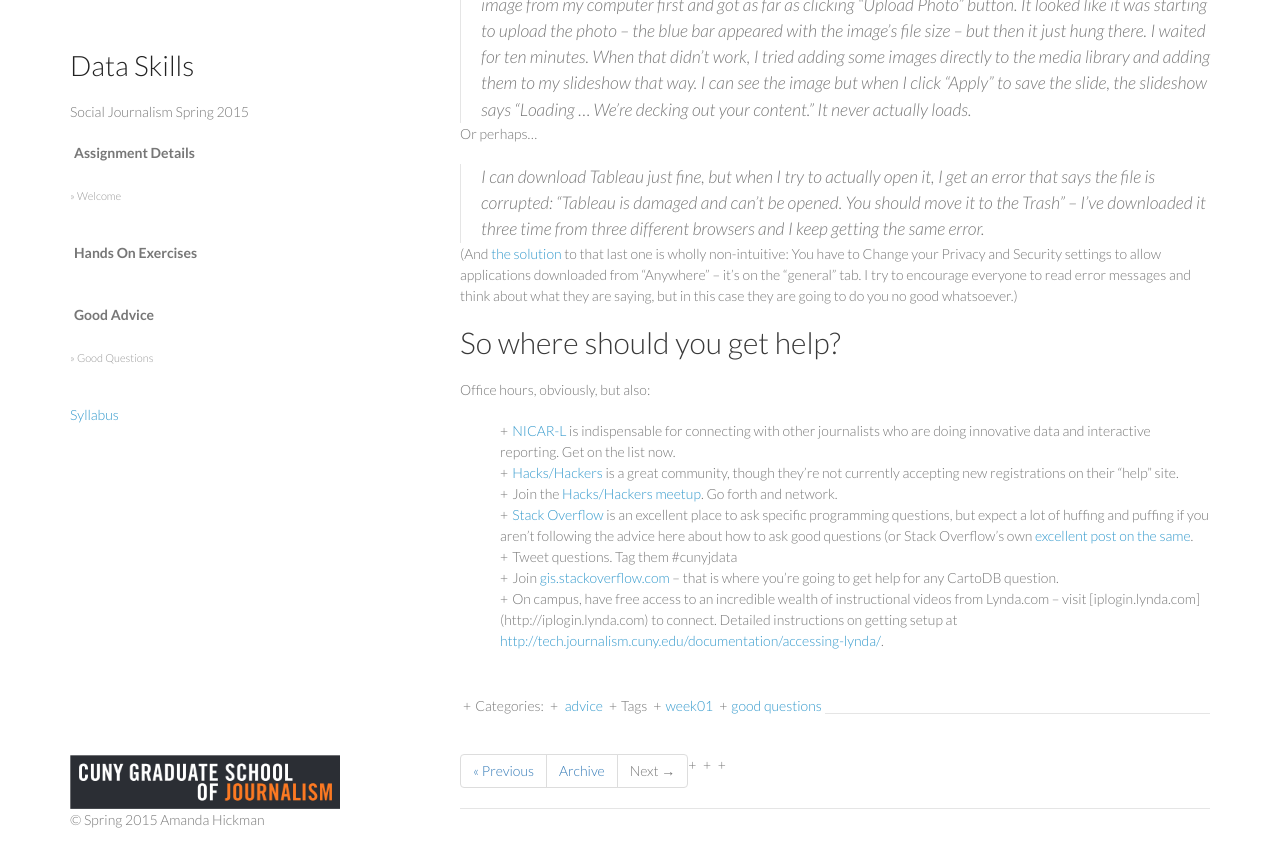
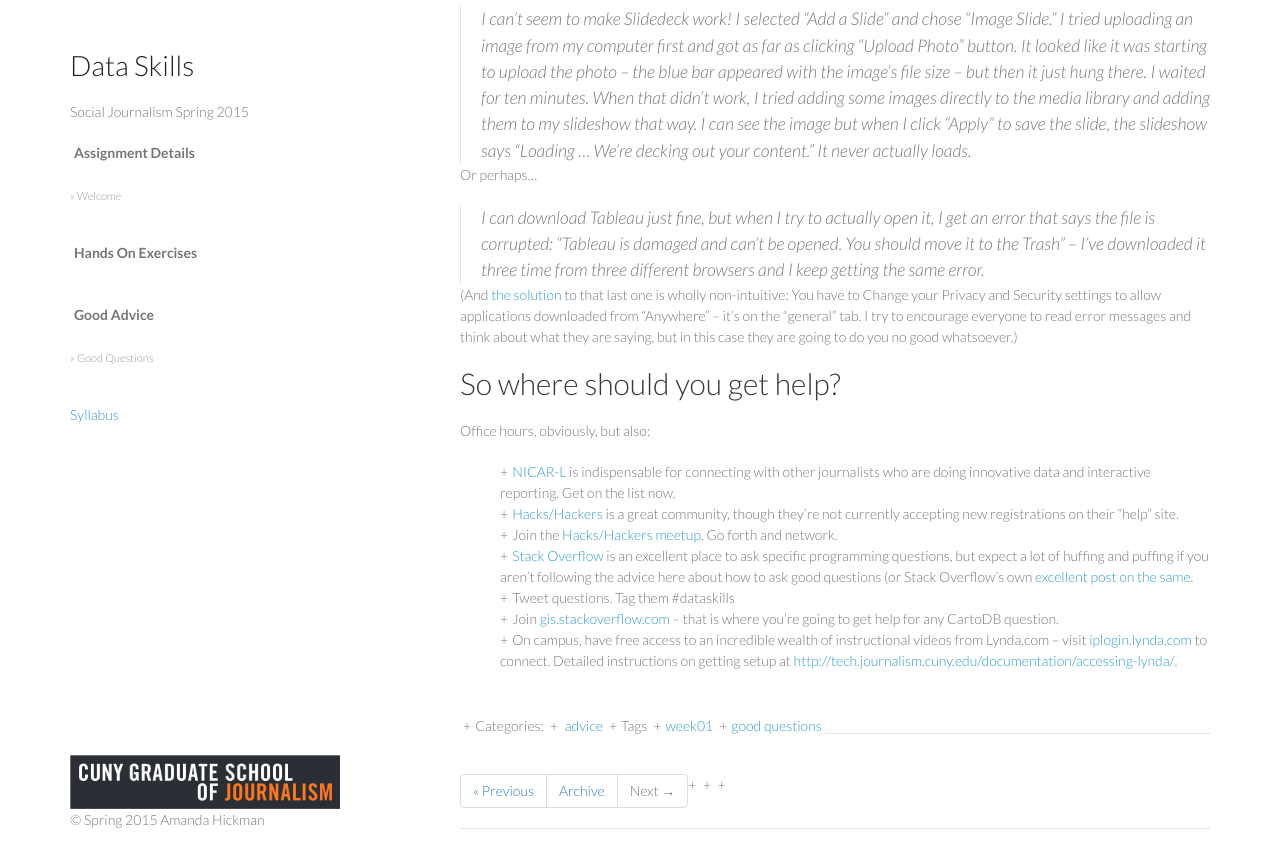
Before and after one commit to amandabee/CUNY-data-skills, a Jekyll site: the page built from _posts/2015-02-03-goodquestions.md, in a window 1280 px wide and 900 px high, scrolled down 1125 px. Shown: the top 868 px of the window. Built offline with Jekyll 4.4.1, drawn with Linux system fonts in a browser that asks for light colours; nearby versions of some CDN libraries.

Commit message:
Update 2015-02-03-goodquestions.md

```diff
--- a/_posts/2015-02-03-goodquestions.md
+++ b/_posts/2015-02-03-goodquestions.md
@@ -57,14 +58,9 @@
 *   [Hacks/Hackers][2] is a great community, though they're not currently accepting new registrations on their "help" site.
 *	Join the [Hacks/Hackers meetup](http://meetupnyc.hackshackers.com/). Go forth and network.
 *   [Stack Overflow][3] is an excellent place to ask specific programming questions, but expect a lot of huffing and puffing if you aren't following the advice here about how to ask good questions (or Stack Overflow's own [excellent post on the same](https://stackoverflow.com/help/how-to-ask).
-* 	Tweet questions. Tag them #cunyjdata
+* 	Tweet questions. Tag them #dataskills
 * 	Join [gis.stackoverflow.com](http://gis.stackoverflow.com) – that is where you're going to get help for any CartoDB question.
-*	On campus, have free access to an incredible wealth of instructional videos from Lynda.com -- visit [iplogin.lynda.com]
-(http://iplogin.lynda.com) to connect.  Detailed instructions on getting setup at  <http://tech.journalism.cuny.edu/documentation/accessing-lynda/>.
-
-
-
-
+*	On campus, have free access to an incredible wealth of instructional videos from Lynda.com -- visit [iplogin.lynda.com](http://iplogin.lynda.com) to connect.  Detailed instructions on getting setup at  <http://tech.journalism.cuny.edu/documentation/accessing-lynda/>.
 
 [1]: http://www.ire.org/resource-center/listservs/subscribe-nicar-l/
  [2]: http://help.hackshackers.com
```
Also changed, not shown: other parts of _posts/2015-02-03-goodquestions.md (+1 -0 lines).
